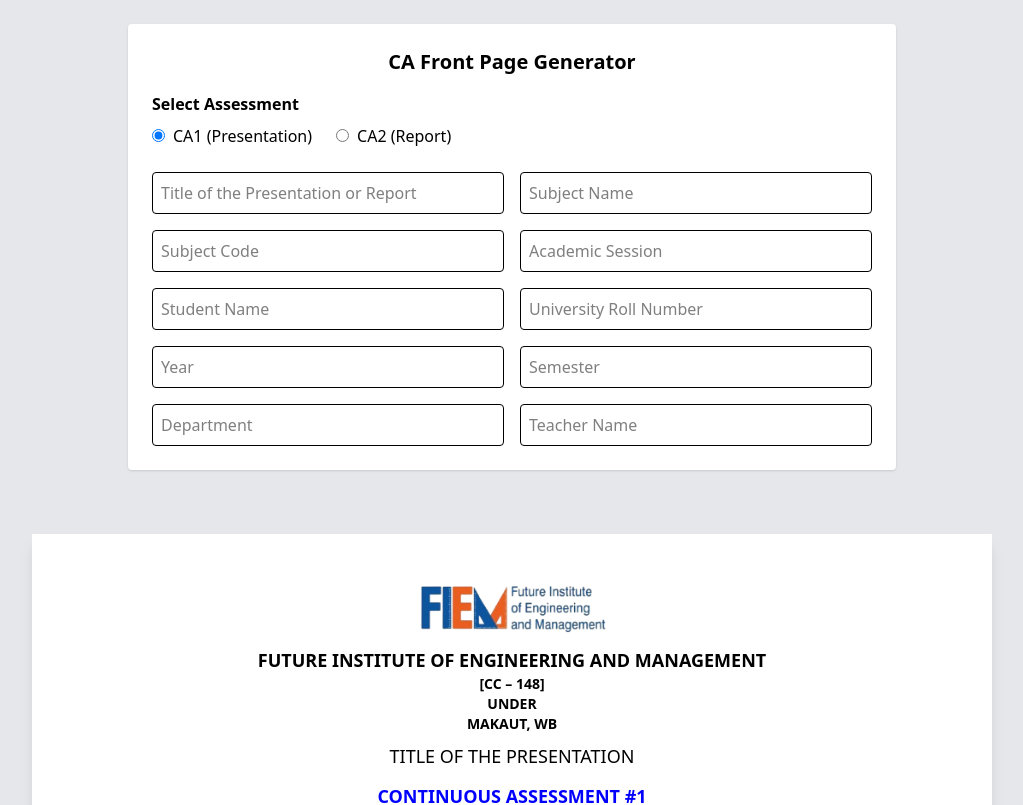
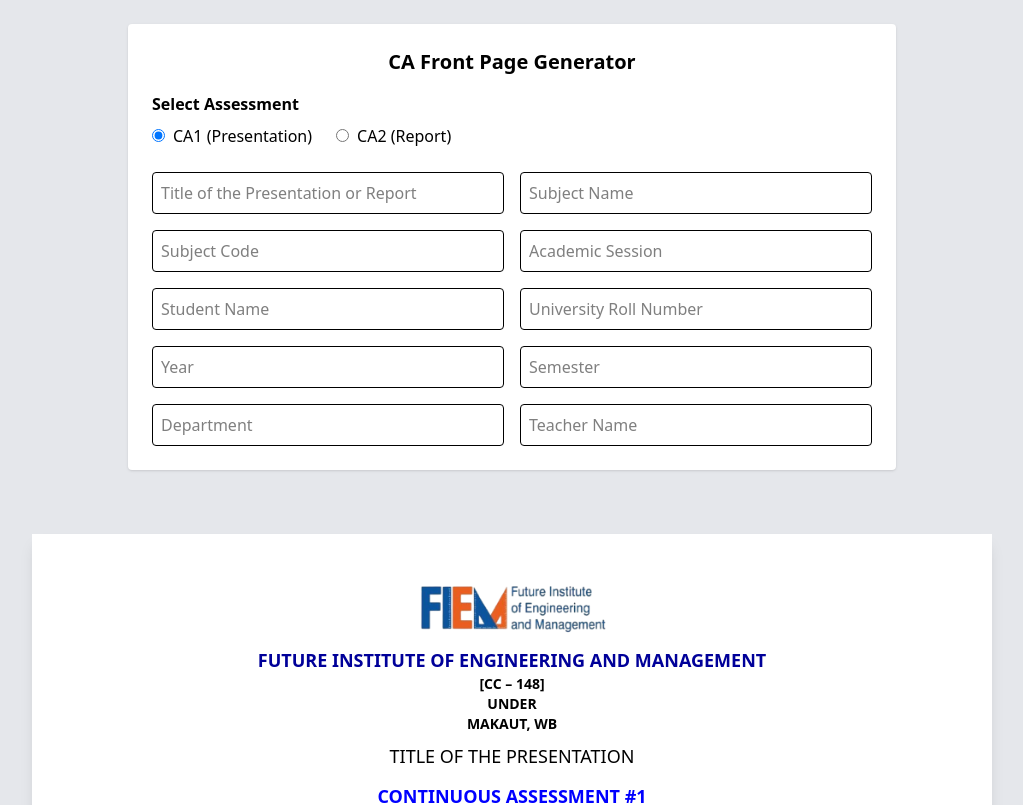
Before and after one commit to dipannitasharma/front-page-generator, a React (Vite) app: page / in a window 1280 px wide. Shown: the top 805 px of the page, without its empty margins (128-1151 px from the left). Built offline with nearby package versions, Linux system fonts and the light colour scheme.

Commit message:
style: Update header color in PresentationPreview component

```diff
--- a/src/PresentationPreview.jsx
+++ b/src/PresentationPreview.jsx
@@ -22,7 +22,7 @@
           <div className="flex flex-col items-center">
             <img src="./future.png" alt="FIEM Logo" className="h-16 mb-2" />
 
-            <h2 className="text-lg font-bold">
+            <h2 className="text-lg font-bold text-[#000099]">
               FUTURE INSTITUTE OF ENGINEERING AND MANAGEMENT
             </h2>
 
```
